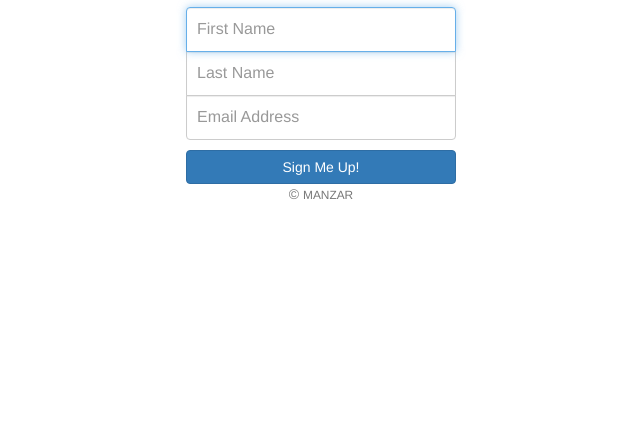
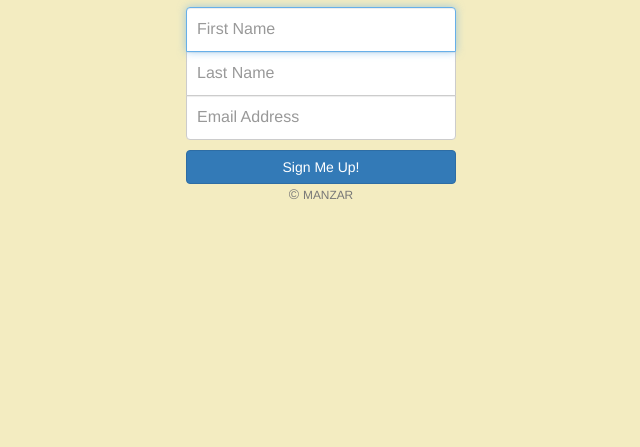
Before and after one commit to Shahaabmanzar/Newsletter-Signup, a website: page signup.html in a window 1280 px wide. Shown: the part 353-800 px from the top of the page, without its empty margins (319-959 px from the left). Drawn offline with nearby package versions, Linux system fonts and the light colour scheme.

Commit message:
commit changes

```diff
--- a/public/css/signin.css
+++ b/public/css/signin.css
@@ -8,7 +8,7 @@ body {
     align-items: center;
     padding-top: 40px;
     padding-bottom: 40px;
-    background-color: #ffffff;
+    background-color: #f3ecc1;
 }
 
 .form-signin {
```
